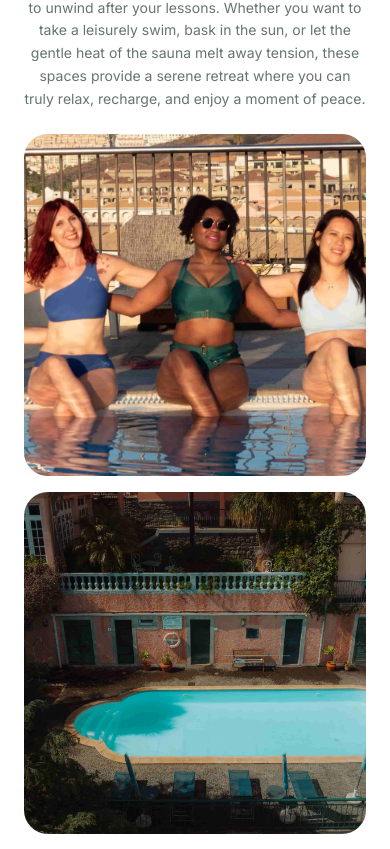
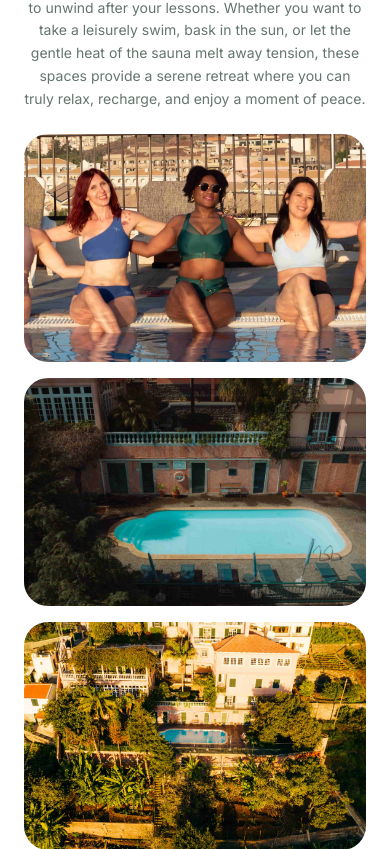
Before and after one commit to Andrianjaka-Tony/madeira-creative-vllage, a Next.js app: page / in a window 390 px wide. Shown: the part 10335-11184 px from the top of the page. Built offline with nearby package versions, Linux system fonts and the light colour scheme; a web font is replaced by a local one.

Commit message:
charm: reduce pool images aspect ratio on mobile

```diff
--- a/src/components/home/charm-section.tsx
+++ b/src/components/home/charm-section.tsx
@@ -131,7 +131,7 @@ export function CharmSection() {
           ].map((img) => (
             <div
               key={img.alt}
-              className="relative flex-1 rounded-3xl overflow-hidden aspect-square md:aspect-auto md:h-72.5"
+              className="relative flex-1 rounded-3xl overflow-hidden aspect-[3/2] md:aspect-auto md:h-72.5"
             >
               <Image src={img.src} alt={img.alt} fill sizes="(max-width: 768px) 90vw, 33vw" className="object-cover" />
             </div>
```
